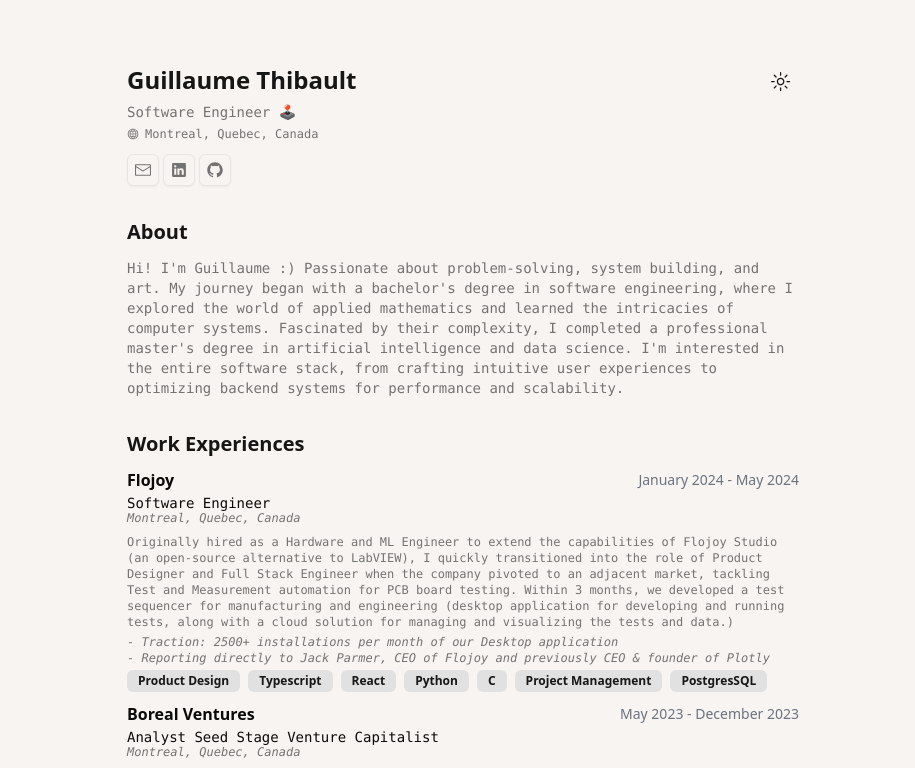
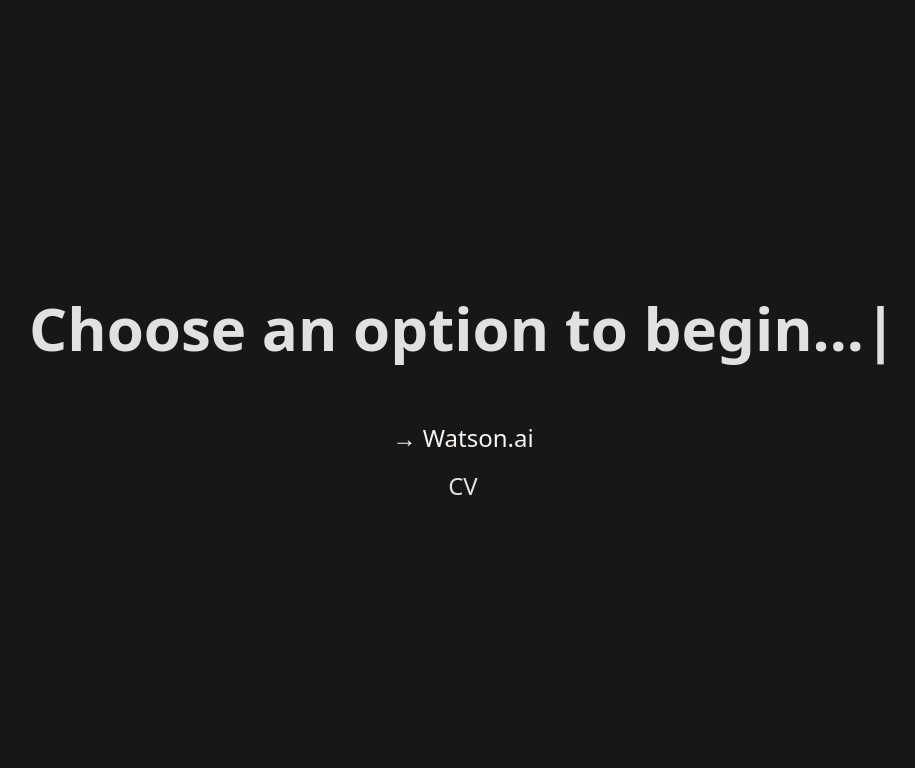
Before and after one commit to LatentDream/guillaume.sh, a React (Vite) app: page / in a window 1280 px wide. Shown: the top 768 px of the page, without its empty margins (177-1092 px from the left). Built offline with nearby package versions, Linux system fonts and the light colour scheme; a web font is replaced by a local one.

Commit message:
chore: new landing page

```diff
--- a/src/App.tsx
+++ b/src/App.tsx
@@ -3,6 +3,7 @@ import { ThemeProvider } from './components/providers/themeProvider'
 import { BrowserRouter, Route, Routes, useRouteError } from 'react-router-dom'
 import Cv from './routes/cv/cv';
 import React from 'react';
+import Landing from './routes/landing/landing';
 
 
 function ErrorBoundary() {
@@ -23,6 +24,11 @@ function App() {
             <Routes>
               <Route
                 path="/"
+                element={<Landing />}
+                errorElement={<ErrorBoundary />}
+              />
+              <Route
+                path="/cv"
                 element={<Cv />}
                 errorElement={<ErrorBoundary />}
               />,
--- /dev/null
+++ b/src/routes/landing/landing.tsx
@@ -0,0 +1,73 @@
+import React, { useState, useEffect } from 'react';
+import { useNavigate } from 'react-router-dom';
+
+const LandingPage: React.FC = () => {
+  const [text, setText] = useState('');
+  const [selectedOption, setSelectedOption] = useState(0);
+  const fullText = "Choose an option to begin...";
+  const navigate = useNavigate();
+  const options = [
+    { name: 'Watson.ai', path: '/watson-ai' },
+    { name: 'CV', path: '/cv' },
+  ];
+
+  useEffect(() => {
+    let index = 0;
+    const intervalId = setInterval(() => {
+      setText(fullText.slice(0, index));
+      index++;
+      if (index > fullText.length) clearInterval(intervalId);
+    }, 100);
+
+    return () => clearInterval(intervalId);
+  }, []);
+
+  useEffect(() => {
+    const handleKeyDown = (event: KeyboardEvent) => {
+      switch (event.key) {
+        case 'ArrowUp':
+        case 'k':
+          setSelectedOption((prev) => (prev > 0 ? prev - 1 : options.length - 1));
+          break;
+        case 'ArrowDown':
+        case 'j':
+          setSelectedOption((prev) => (prev < options.length - 1 ? prev + 1 : 0));
+          break;
+        case 'Enter':
+          navigate(options[selectedOption].path);
+          break;
+      }
+    };
+
+    window.addEventListener('keydown', handleKeyDown);
+    return () => window.removeEventListener('keydown', handleKeyDown);
+  }, [selectedOption, navigate, options]);
+
+  return (
+    <div className="min-h-screen bg-primary flex flex-col justify-center items-center p-4">
+      <h1 className="text-4xl md:text-6xl font-bold text-secondary mb-16 text-center">
+        {text}
+        <span className="animate-blink">|</span>
+      </h1>
+
+      <nav className="space-y-4 text-center">
+        {options.map((option, index) => (
+          <div
+            key={option.name}
+            className="text-2xl text-secondary hover:text-popover transition-colors duration-300 relative group cursor-pointer"
+            onClick={() => navigate(option.path)}
+            onMouseEnter={() => setSelectedOption(index)}
+          >
+            <span className={selectedOption === index ? 'text-popover' : ''}>
+              {selectedOption === index && '→ '}
+              {option.name}
+            </span>
+            <span className="absolute -bottom-1 left-0 w-0 h-0.5 bg-secondary group-hover:w-full transition-all duration-300"></span>
+          </div>
+        ))}
+      </nav>
+    </div>
+  );
+};
+
+export default LandingPage;
--- a/tailwind.config.js
+++ b/tailwind.config.js
@@ -78,10 +78,15 @@ module.exports = {
           from: { height: "var(--radix-accordion-content-height)" },
           to: { height: "0" },
         },
+        blink: {
+          '0%, 100%': { opacity: 1 },
+          '50%': { opacity: 0 },
+        }
       },
       animation: {
         "accordion-down": "accordion-down 0.2s ease-out",
         "accordion-up": "accordion-up 0.2s ease-out",
+        blink: 'blink 1s step-end infinite',
       },
     },
   },
```
